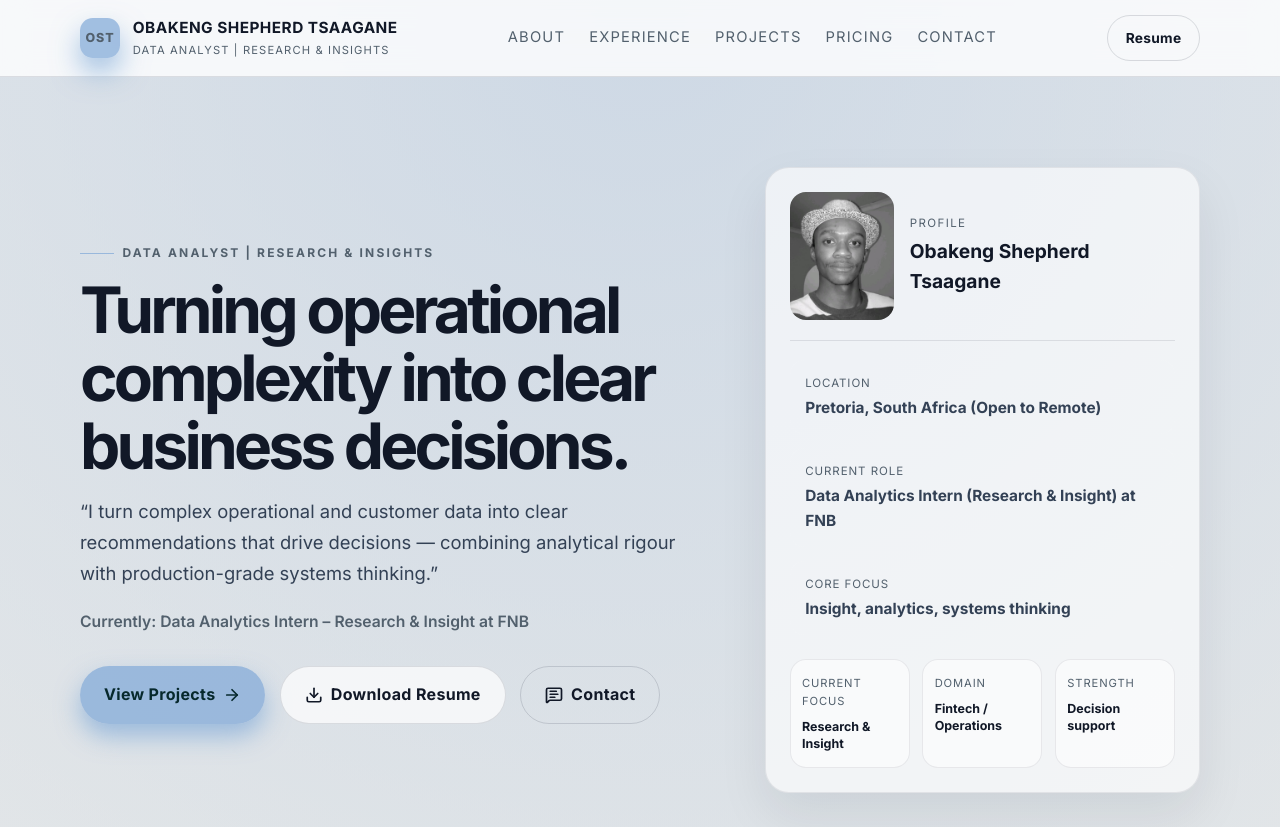
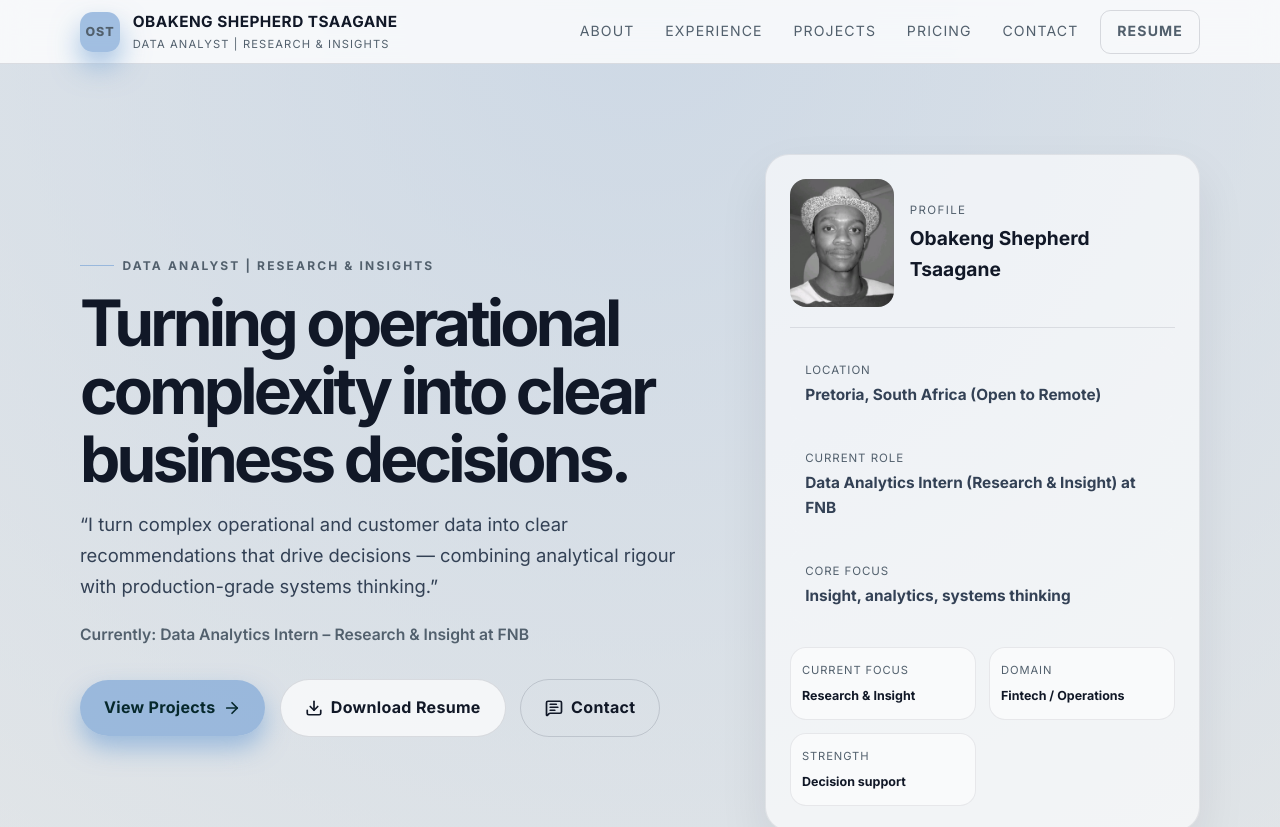
Before and after one commit to obakengshepherd/Data-Portfolio, a React (Vite) app: page / in a window 1280 px wide. Shown: the top 827 px of the page. Built offline with nearby package versions, Linux system fonts and the light colour scheme; no server answers.

Commit message:
Made Porfolio compitable with or across different devices

```diff
--- a/src/App.css
+++ b/src/App.css
@@ -25,6 +25,7 @@
 }
 
 .nav-wrap {
+  position: relative;
   display: flex;
   align-items: center;
   justify-content: space-between;
@@ -70,25 +71,67 @@
 }
 
 .main-nav {
-  display: flex;
-  align-items: center;
-  gap: 1.5rem;
+  position: absolute;
+  top: calc(100% + 0.5rem);
+  right: 2rem;
+  z-index: 21;
+  display: none;
+  width: min(20rem, calc(100vw - 2rem));
+  padding: 0.5rem;
+  border: 1px solid var(--line);
+  border-radius: 1rem;
+  background: rgba(255, 255, 255, 0.96);
+  box-shadow: var(--shadow);
+}
+
+.main-nav.is-open {
+  display: grid;
+  gap: 0.2rem;
 }
 
 .main-nav a {
+  display: flex;
+  align-items: center;
+  min-height: 44px;
+  padding: 0.65rem 0.8rem;
+  border-radius: 0.65rem;
   font-size: 0.92rem;
   color: var(--muted);
-  transition: color 0.2s ease;
+  transition:
+    background-color 0.2s ease,
+    color 0.2s ease;
   text-decoration: underline transparent; /* Hidden by default */
-  transition:
-    text-decoration-color 0.3s ease,
-    color 0.3s ease;
 }
 
 .main-nav a:hover,
 .main-nav a:focus-visible {
+  background: rgba(15, 23, 42, 0.05);
   color: var(--text);
   text-decoration-color: var(--text); /* Smoothly fades in */
+}
+
+.menu-toggle {
+  display: inline-flex;
+  align-items: center;
+  justify-content: center;
+  width: 48px;
+  height: 48px;
+  padding: 0;
+  border: 1px solid var(--line);
+  border-radius: 0.85rem;
+  background: rgba(255, 255, 255, 0.72);
+  color: var(--text);
+  cursor: pointer;
+}
+
+.menu-toggle:hover,
+.menu-toggle:focus-visible {
+  background: rgba(15, 23, 42, 0.06);
+}
+
+.menu-resume {
+  justify-content: center;
+  margin-top: 0.25rem;
 }
 
 .button {
@@ -533,6 +576,10 @@
 .contact-methods a {
   color: var(--text-soft);
   text-decoration: none;
+  display: flex;
+  min-width: 0;
+  max-width: 100%;
+  min-height: 44px;
 }
 
 .footer-mail-link,
@@ -563,39 +610,92 @@
   color: var(--muted);
 }
 
-@media (max-width: 900px) {
-  .hero-grid,
-  .about-grid,
-  .contact-grid,
-  .skills-grid {
-    grid-template-columns: 1fr;
+.footer-grid {
+  flex-direction: column;
+  align-items: stretch;
 }
 
-  .projects-grid {
-    grid-template-columns: 1fr;
+.footer-links {
+  min-width: 0;
+  max-width: 100%;
 }
 
-  .skills-grid {
-    grid-template-columns: repeat(2, minmax(0, 1fr));
-  }
+.footer-links a,
+.footer-mail-link,
+.text-link {
+  display: inline-flex;
+  align-items: center;
+  min-height: 44px;
+  max-width: 100%;
+  overflow-wrap: anywhere;
 }
 
-@media (max-width: 640px) {
-  .nav-wrap,
-  .footer-grid {
-    flex-direction: column;
-    align-items: flex-start;
+.nav-wrap {
+  display: flex;
+  justify-content: space-between;
+  gap: 1rem;
+  min-height: 0;
+  padding-block: 0.6rem;
 }
 
 .main-nav {
-    flex-wrap: wrap;
-    gap: 0.75rem 1rem;
+  flex-wrap: nowrap;
 }
 
-  .field-row,
-  .stats-grid,
-  .skills-grid {
-    grid-template-columns: 1fr;
+.main-nav a {
+  min-height: 44px;
+  padding: 0.65rem 0.8rem;
+}
+
+.hero-grid,
+.about-grid,
+.projects-grid,
+.skills-grid,
+.contact-grid,
+.pricing-grid,
+.field-row {
+  grid-template-columns: minmax(0, 1fr);
+}
+
+.stats-grid {
+  grid-template-columns: minmax(0, 1fr);
+}
+
+.hero-copy h1 {
+  font-size: clamp(2.15rem, 9vw, 2.8rem);
+  letter-spacing: -0.04em;
+}
+
+.value-proposition {
+  font-size: clamp(1rem, 4vw, 1.15rem);
+}
+
+.section-heading h2,
+.contact-copy h2 {
+  font-size: clamp(1.85rem, 8vw, 2.6rem);
+  line-height: 1.1;
+}
+
+.project-body h3 {
+  font-size: clamp(1.2rem, 5vw, 1.45rem);
+}
+
+.button {
+  min-height: 48px;
+}
+
+.button-small,
+.main-nav a,
+.contact-methods a,
+.text-link,
+.footer-links a,
+.footer-mail-link {
+  min-height: 44px;
+}
+
+.pricing-card .button,
+.cta-row .button {
+  width: 100%;
 }
 
 .cta-row {
@@ -603,10 +703,164 @@
   align-items: stretch;
 }
 
-  .button,
-  .button-small,
-  .button-secondary,
-  .button-ghost {
-    width: 100%;
+.contact-form {
+  padding: clamp(1rem, 4vw, 1.5rem);
+}
+
+.contact-form input,
+.contact-form textarea {
+  min-height: 48px;
+}
+
+.contact-form textarea {
+  min-height: 9rem;
+  resize: vertical;
+}
+
+.contact-methods a {
+  min-width: 0;
+  overflow-wrap: anywhere;
+}
+
+.contact-methods a span {
+  min-width: 0;
+}
+
+.experience-topline {
+  flex-wrap: wrap;
+  gap: 0.5rem 1rem;
+}
+
+@media (max-width: 639px) {
+  .brand {
+    min-width: 0;
+    gap: 0.5rem;
+  }
+
+  .brand > span:last-child {
+    min-width: 0;
+  }
+
+  .brand strong {
+    font-size: 0.78rem;
+    line-height: 1.2;
+  }
+
+  .brand small {
+    display: none;
+  }
+
+  .menu-toggle {
+    flex: 0 0 48px;
   }
 }
+
+section[id] {
+  scroll-margin-top: 10rem;
+}
+
+@media (min-width: 640px) {
+  .projects-grid,
+  .skills-grid,
+  .pricing-grid,
+  .stats-grid,
+  .field-row {
+    grid-template-columns: repeat(2, minmax(0, 1fr));
+  }
+
+  .cta-row {
+    flex-direction: row;
+    align-items: center;
+  }
+
+  .cta-row .button {
+    width: auto;
+  }
+
+  .footer-grid {
+    flex-direction: row;
+    align-items: flex-start;
+  }
+}
+
+@media (min-width: 900px) {
+  .nav-wrap {
+    display: flex;
+    justify-content: space-between;
+    gap: 1rem;
+  }
+
+  .menu-toggle {
+    display: none;
+  }
+
+  .main-nav,
+  .main-nav.is-open {
+    position: static;
+    display: flex;
+    align-items: center;
+    gap: clamp(0.35rem, 1vw, 1rem);
+    width: auto;
+    padding: 0;
+    border: 0;
+    border-radius: 0;
+    background: transparent;
+    box-shadow: none;
+  }
+
+  .main-nav a {
+    min-height: 44px;
+    padding: 0.55rem clamp(0.35rem, 0.7vw, 0.7rem);
+    font-size: 0.88rem;
+    white-space: nowrap;
+  }
+
+  .main-nav .menu-resume {
+    margin: 0;
+    padding-inline: 1rem;
+  }
+
+  .hero-grid {
+    grid-template-columns: minmax(0, 1.2fr) minmax(0, 0.8fr);
+  }
+
+  .about-grid {
+    grid-template-columns: minmax(0, 1.1fr) minmax(0, 0.9fr);
+  }
+
+  .contact-grid {
+    grid-template-columns: minmax(0, 0.9fr) minmax(0, 1.1fr);
+  }
+
+  .skills-grid {
+    grid-template-columns: repeat(4, minmax(0, 1fr));
+  }
+
+  .content-section {
+    padding-block: 5rem;
+  }
+
+  .hero-copy h1 {
+    font-size: clamp(2.7rem, 5vw, 4.6rem);
+    letter-spacing: -0.06em;
+  }
+
+  .section-heading h2,
+  .contact-copy h2 {
+    font-size: clamp(2rem, 4vw, 3rem);
+  }
+
+  .pricing-card .button {
+    width: fit-content;
+  }
+
+  section[id] {
+    scroll-margin-top: 6rem;
+  }
+}
+
+@media (min-width: 1200px) {
+  .pricing-grid {
+    grid-template-columns: repeat(3, minmax(0, 1fr));
+  }
+}
--- a/src/components/Header.jsx
+++ b/src/components/Header.jsx
@@ -1,6 +1,14 @@
+import { useState } from "react";
+import { Menu, X } from "lucide-react";
 import { profile } from "../data/portfolioData";
 
 function Header() {
+  const [isMenuOpen, setIsMenuOpen] = useState(false);
+
+  function closeMenu() {
+    setIsMenuOpen(false);
+  }
+
   return (
     <header className="site-header">
       <div className="container nav-wrap">
@@ -16,22 +24,49 @@ function Header() {
           </span>
         </a>
 
-        <nav className="main-nav" aria-label="Main navigation">
-          <a href="#about">About</a>
-          <a href="#experience">Experience</a>
-          <a href="#projects">Projects</a>
-          <a href="#pricing">Pricing</a>
-          <a href="#contact">Contact</a>
-        </nav>
+        <button
+          className="menu-toggle"
+          type="button"
+          aria-label={
+            isMenuOpen ? "Close navigation menu" : "Open navigation menu"
+          }
+          aria-expanded={isMenuOpen}
+          aria-controls="main-navigation"
+          onClick={() => setIsMenuOpen((open) => !open)}
+        >
+          {isMenuOpen ? <X size={22} /> : <Menu size={22} />}
+        </button>
 
+        <nav
+          className={`main-nav${isMenuOpen ? " is-open" : ""}`}
+          id="main-navigation"
+          aria-label="Main navigation"
+        >
+          <a href="#about" onClick={closeMenu}>
+            About
+          </a>
+          <a href="#experience" onClick={closeMenu}>
+            Experience
+          </a>
+          <a href="#projects" onClick={closeMenu}>
+            Projects
+          </a>
+          <a href="#pricing" onClick={closeMenu}>
+            Pricing
+          </a>
+          <a href="#contact" onClick={closeMenu}>
+            Contact
+          </a>
           <a
-          className="button button-small button-ghost"
+            className="button button-small button-ghost menu-resume"
             href="/resume.pdf"
             target="_blank"
             rel="noreferrer"
+            onClick={closeMenu}
           >
             Resume
           </a>
+        </nav>
       </div>
     </header>
   );
--- a/src/index.css
+++ b/src/index.css
@@ -63,7 +63,6 @@ body,
 }
 
 body {
-  min-width: 320px;
   min-height: 100vh;
   background:
     radial-gradient(circle at top, rgba(191, 207, 226, 0.74), transparent 34%),
@@ -712,53 +711,6 @@ main {
   font-size: 0.82rem;
 }
 
-@media (max-width: 900px) {
-  .hero-grid,
-  .about-grid,
-  .contact-grid,
-  .projects-grid,
-  .skills-grid {
-    grid-template-columns: 1fr;
-  }
-
-  .main-nav {
-    display: none;
-  }
-
-  .hero-section {
-    padding-top: 3rem;
-  }
-}
-
-@media (max-width: 520px) {
-  .content-section {
-    padding: 4rem 0;
-  }
-
-  .field-row {
-    grid-template-columns: 1fr;
-  }
-
-  .cta-row {
-    flex-direction: column;
-    align-items: stretch;
-  }
-
-  .button,
-  .button-secondary,
-  .button-ghost {
-    width: 100%;
-  }
-
-  .nav-wrap {
-    min-height: 72px;
-  }
-
-  .brand small {
-    display: none;
-  }
-}
-
 .experience-list {
   display: grid;
   gap: 1.5rem;
@@ -961,9 +913,3 @@ main {
   width: fit-content;
   margin-top: auto;
 }
-
-@media (max-width: 900px) {
-  .pricing-grid {
-    grid-template-columns: 1fr;
-  }
-}
```
Lines whose indentation alone changed are shown as unchanged.
